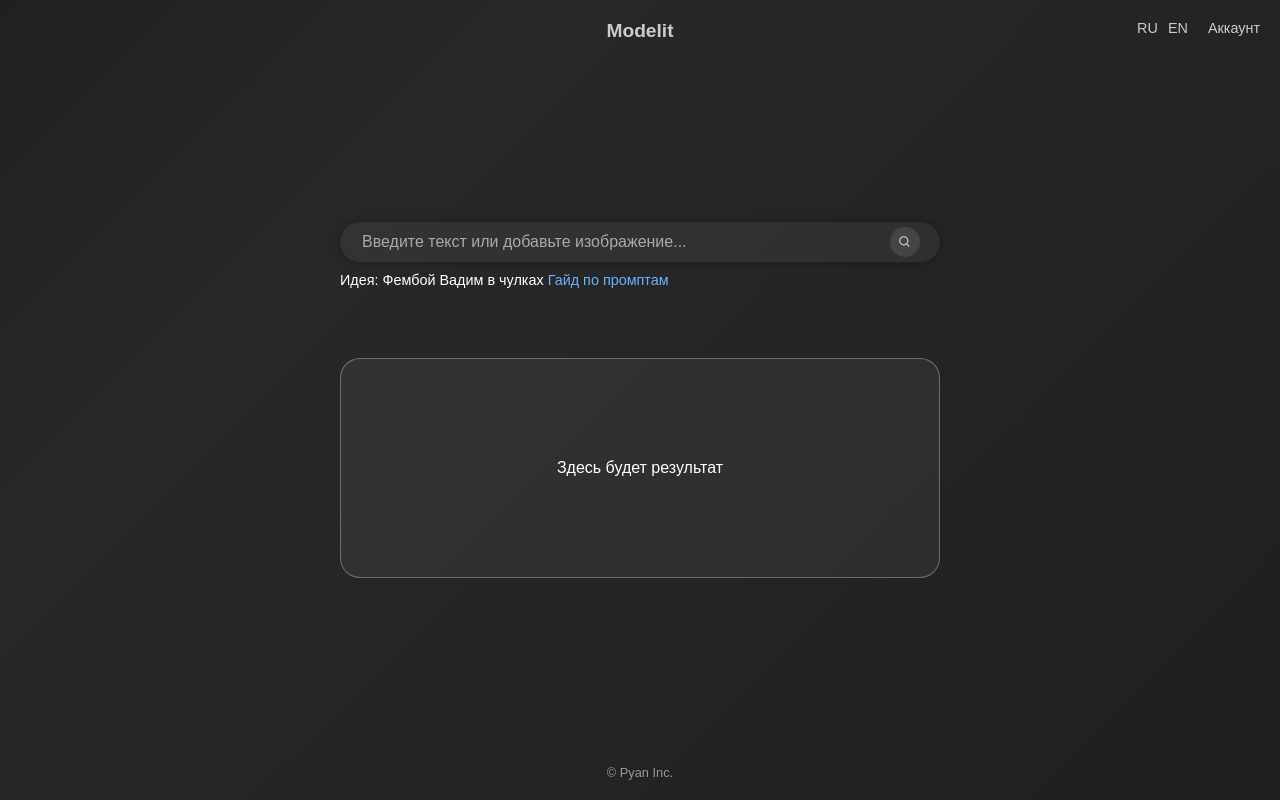
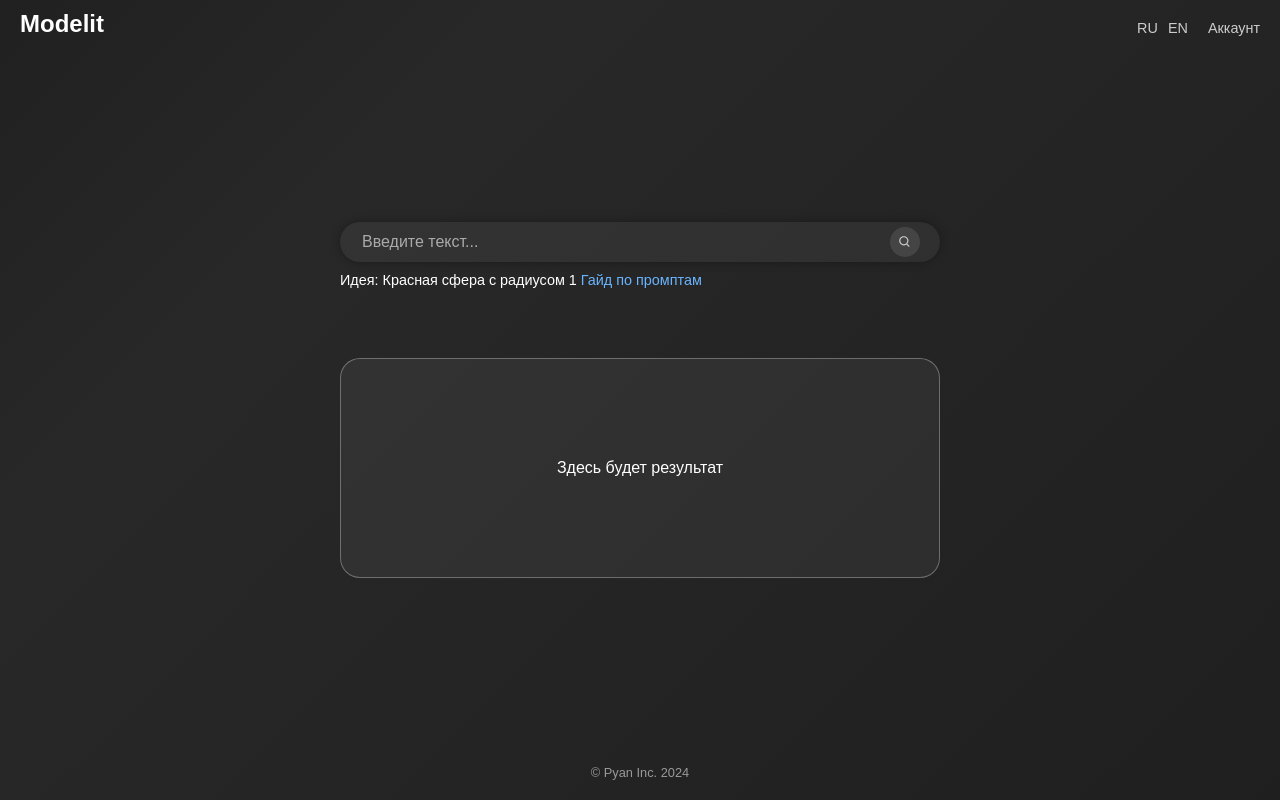
Before and after one commit to PyanProject/Structo, a Flask app: page / in a window 1280 px wide. Run offline with Flask 3, Linux system fonts and the light colour scheme; parts of the project's set-up code (start-up, migrations or seed data) failed here and were passed over.

Commit message:
изменения в css

```diff
--- a/templates/index.html
+++ b/templates/index.html
@@ -3,7 +3,7 @@
 <head>
 <meta charset="UTF-8" />
 <meta name="viewport" content="width=device-width, initial-scale=1.0"/>
-<title>Пример дизайна</title>
+<title>Modelit</title>
 <style>
   body {
     margin: 0;
@@ -26,15 +26,26 @@
     100% {background-position: 0% 50%;}
   }
 
+  /* Общий контейнер верхней панели */
   .top-header {
     position: absolute;
-    top: 20px;
+    top: 0;
+    left: 0;
     width: 100%;
-    text-align: center;
-    color: #ccc;
-    font-size: 1.2rem;
+    display: flex;
+    justify-content: space-between; /* Распределяем элементы по краям */
+    align-items: center; /* Выравниваем элементы по вертикали */
+    padding: 10px 20px; /* Отступы для симметрии */
+    box-sizing: border-box;
+    font-size: 24px;
     font-weight: bold;
-    z-index: 1;
+    color: white;
+    /*background: rgba(0, 0, 0, 0.5); /* Прозрачный фон */
+  }
+
+  /* Заголовок */
+  .top-header #header-title {
+    margin: 0;
   }
 
   .container {
@@ -272,7 +283,7 @@
     <input id="search-input" type="text" placeholder="Type some text or add an image..." />
   </div>
   <div class="idea">
-    <span id="idea-label">Идея:</span> <span id="idea-text">Фембой Вадим в чулках</span>
+    <span id="idea-label">Идея:</span> <span id="idea-text">Красная сфера с радиусом 1</span>
     <a href="#" style="color:#6ab4ff; text-decoration:none;" id="prompt-guide">Гайд по промптам</a>
   </div>
   <div id="error-message"></div>
@@ -285,7 +296,7 @@
 </div>
 
 <div class="footer">
-  &copy; Pyan Inc.
+  &copy; Pyan Inc. 2024
 </div>
 
 <!-- Модальное окно -->
@@ -329,9 +340,9 @@
     en: {
       headerTitle: "Modelit",
       account: "Account",
-      placeholder: "Type some text or add an image...",
+      placeholder: "Type some text...",
       ideaLabel: "Idea:",
-      ideaText: "Femboy Vadim in stockings",
+      ideaText: "A red sphere with a radius of 1",
       promptGuide: "Prompt Guide",
       resultBox: "Result will be here",
       modalTitleLogin: "Login",
@@ -348,7 +359,7 @@
       regPlaceholderEmail: "Email",
       registerDo: "Register",
       registerBack: "Back",
-      footer: "© Pyan Inc.",
+      footer: "© Pyan Inc. 2024",
       genErrorEmpty: "Please enter a description.",
       genErrorProcess: "Generating model...",
       genErrorFail: "Error generating model.",
@@ -357,9 +368,9 @@
     ru: {
       headerTitle: "Modelit",
       account: "Аккаунт",
-      placeholder: "Введите текст или добавьте изображение...",
+      placeholder: "Введите текст...",
       ideaLabel: "Идея:",
-      ideaText: "Фембой Вадим в чулках",
+      ideaText: "Красная сфера с радиусом 1",
       promptGuide: "Гайд по промптам",
       resultBox: "Здесь будет результат",
       modalTitleLogin: "Вход",
@@ -376,7 +387,7 @@
       regPlaceholderEmail: "Email",
       registerDo: "Зарегистрироваться",
       registerBack: "Назад",
-      footer: "© Pyan Inc.",
+      footer: "© Pyan Inc. 2024",
       genErrorEmpty: "Пожалуйста, введите описание модели.",
       genErrorProcess: "Генерация модели...",
       genErrorFail: "Ошибка при генерации модели.",
```
Also changed, not shown: test.py (+10 -1 lines).
